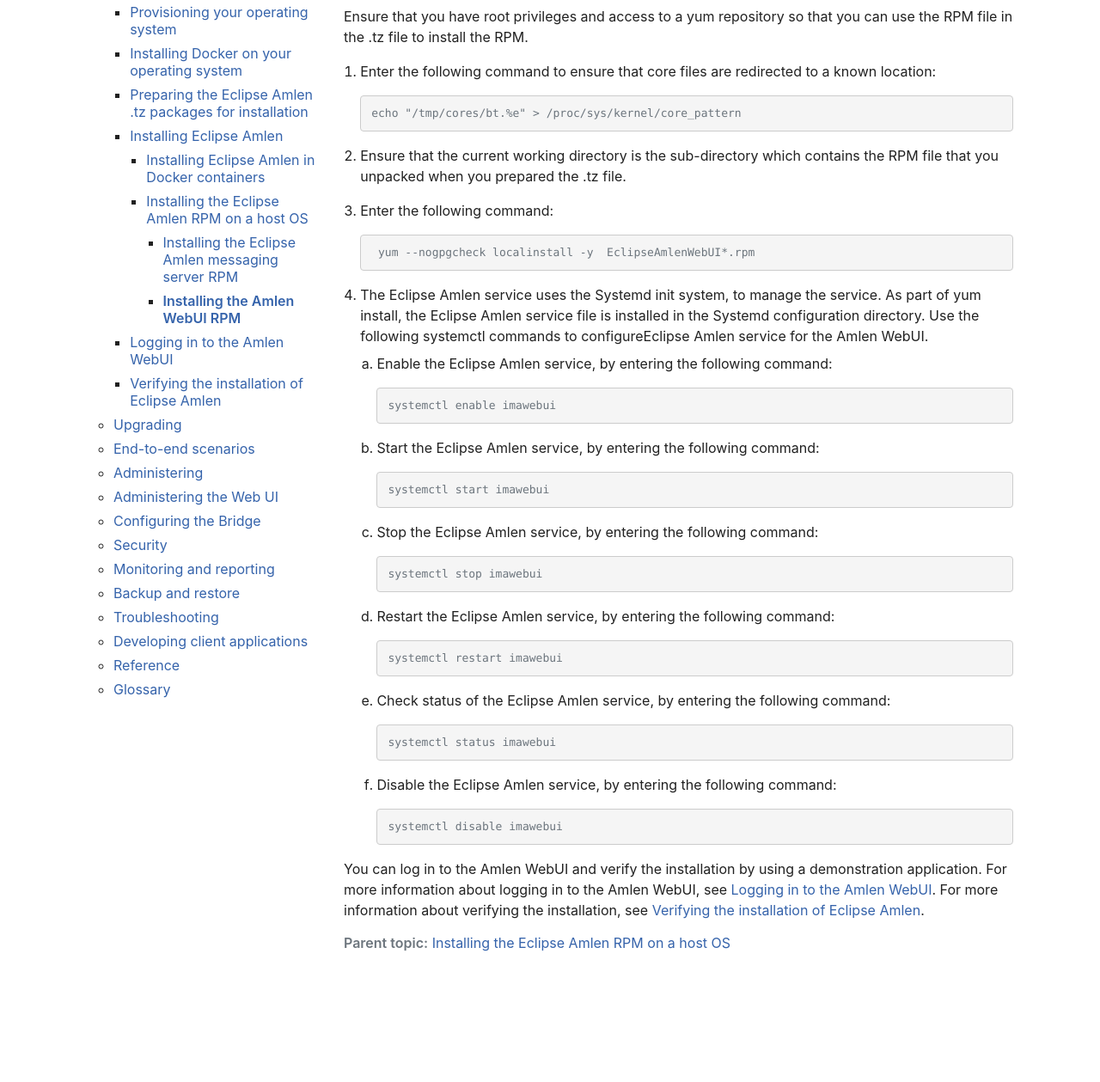
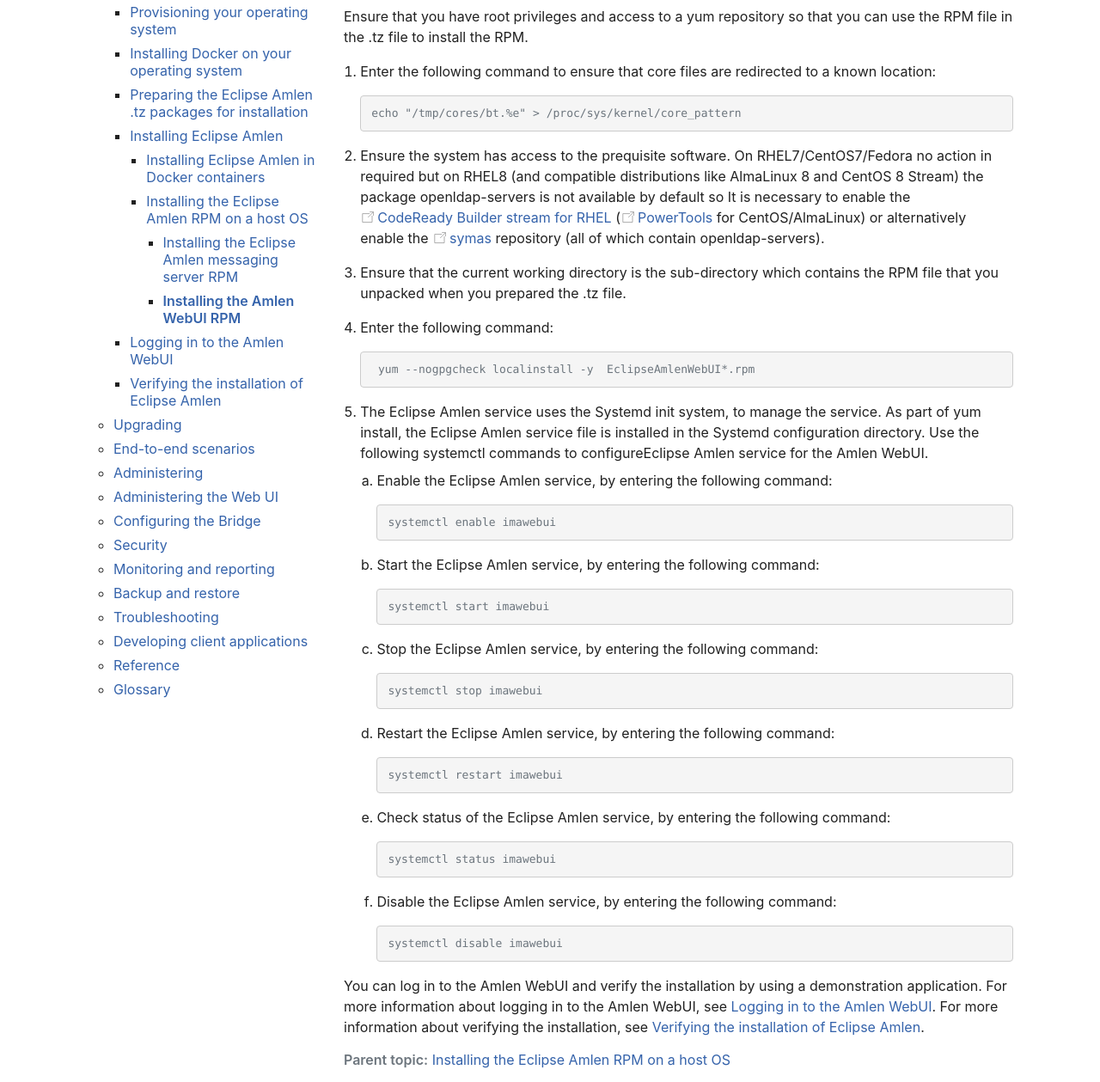
Before and after one commit to eclipse-amlen/amlen-website, a PHP site: page /docs/QuickStartGuide/qs00058_.html in a window 1280 px wide. Shown: the part 168-1427 px from the top of the page at 86% size. Before the commit the page ends 1275 px from the top, so only its background shows below. Run offline with PHP 8.4, Linux system fonts and the light colour scheme.

Commit message:
[patch] Explain WebUI prereqs needed on RHEL8 & add incubating logo

```diff
--- a/content/en_index.php
+++ b/content/en_index.php
@@ -49,5 +49,8 @@
       <!-- <li><a target="_self" href="/eclipse.org-common/themes/solstice/docs/">Documentation</a></li> -->
     </ul>
   </div>
+  <div class="sideitem">
+  <img src="https://projects.eclipse.org/sites/all/modules/custom/pmi/project_state/images/incubating.png" width="150" height="197" alt="Logo for Eclipse Incubating projects" />
+  </div>
 </div>
 <!-- ./end  #rightcolumn -->
--- a/docs/QuickStartGuide/qs00058_.html
+++ b/docs/QuickStartGuide/qs00058_.html
@@ -18,6 +18,14 @@
 <pre class="pre codeblock"><code>echo "/tmp/cores/bt.%e" &gt; /proc/sys/kernel/core_pattern</code></pre>
 </div>
 </li><li class="li step stepexpand">
+                <span class="ph cmd">Ensure the system has access to the prequisite software. On RHEL7/CentOS7/Fedora no
+                action in required but on RHEL8 (and compatible distributions like AlmaLinux 8
+                and CentOS 8 Stream) the package openldap-servers is not available by default so
+                It is necessary to enable the <a class="xref" href="https://access.redhat.com/articles/4348511" target="_blank" rel="external noopener">CodeReady Builder stream for RHEL</a>
+                (<a class="xref" href="https://serverfault.com/questions/997896/how-to-enable-powertools-repository-in-centos-8" target="_blank" rel="external noopener">PowerTools</a> for CentOS/AlmaLinux)
+                or alternatively enable the <a class="xref" href="https://repo.symas.com/sofl/rhel8/" target="_blank" rel="external noopener">symas</a> repository
+                (all of which contain openldap-servers).</span>
+            </li><li class="li step stepexpand">
                 <span class="ph cmd"> Ensure that the current working directory is the sub-directory which contains
                     the RPM file that you unpacked when you prepared the .tz file.</span>
             </li><li class="li step stepexpand">
```
